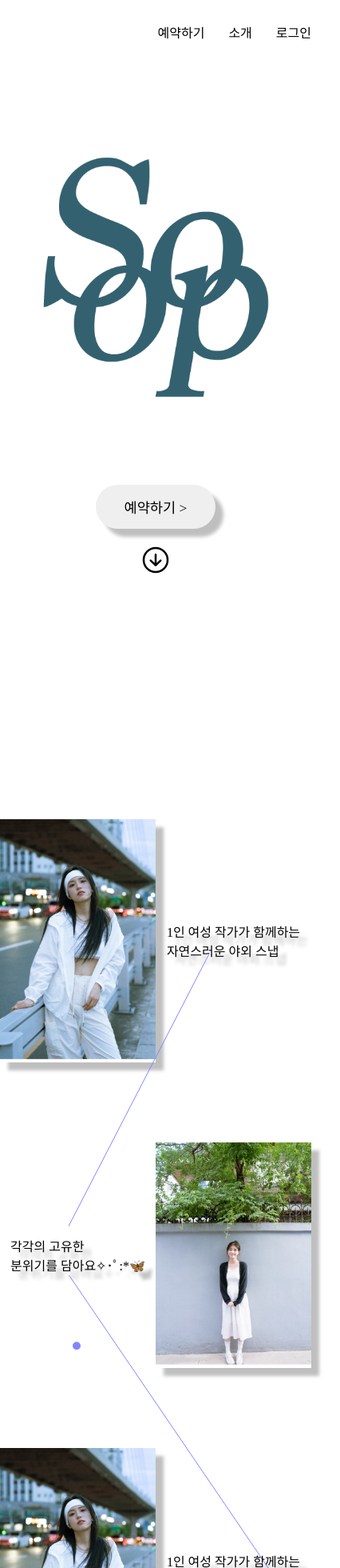
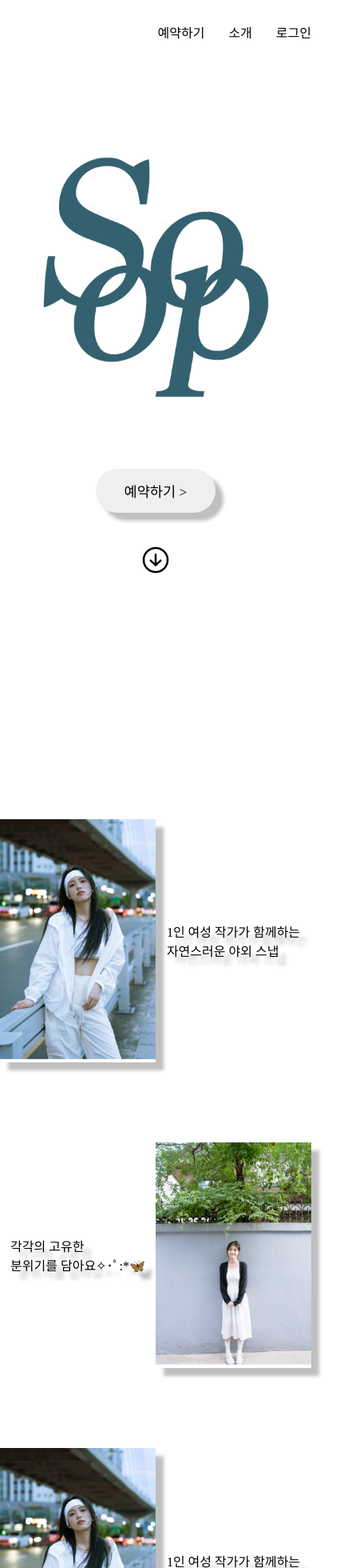
Before and after one commit to yeongipark/soop, a Next.js app: page / in a window 390 px wide. Shown: the top 1960 px of the page at 80% size, 426 px wide, since content can reach past the window. Built offline with nearby package versions, Linux system fonts and the light colour scheme; a web font is replaced by a local one.

Commit message:
FAET : width가 600px 이하가 될 때 대각선 svg 없애기

```diff
--- a/src/components/home/imageComponent.tsx
+++ b/src/components/home/imageComponent.tsx
@@ -3,13 +3,10 @@ import secondImg from "../../../public/사진2.png";
 import { usePathAnimation } from "@/hooks/usePathAnimation";
 import style from "./imageComponent.module.css";
 import ImageText from "./imageText";
-import { useResponsivePath } from "@/hooks/useResponsivePath";
+import { useResponsiveWidth } from "@/hooks/useReposiveWidth";
 export const FirstImageComponent = () => {
   const { lineRef, isCircleVisible } = usePathAnimation();
-
-  // "m344.5.4-335 490", // 기본 path (큰 화면)
-  // 커스텀 훅 사용: 화면 크기에 따른 path 설정
-  const pathD = useResponsivePath();
+  const { isBelow600 } = useResponsiveWidth();
 
   return (
     <div className={style.container}>
@@ -27,8 +24,9 @@ export const FirstImageComponent = () => {
         />
       </div>
       <div className={style.diagonalLine}>
+        {isBelow600 || (
           <svg xmlns="http://www.w3.org/2000/svg" width="340" height="701">
-          <path ref={lineRef} stroke="white" d={pathD} />
+            <path ref={lineRef} stroke="white" d={"m344.5.4-335 490"} />
             <circle
               cx="10"
               cy="491.3"
@@ -37,6 +35,7 @@ export const FirstImageComponent = () => {
               className={`${style.circle} ${isCircleVisible ? style.show : ""}`}
             />
           </svg>
+        )}
       </div>
     </div>
   );
@@ -44,13 +43,7 @@ export const FirstImageComponent = () => {
 
 export const SecondImageComponent = () => {
   const { lineRef, isCircleVisible } = usePathAnimation();
-
-  // 커스텀 훅 사용: 화면 크기에 따른 path 설정
-  // const pathD = useResponsivePath(
-  //   "M0.410436 10 L328.41 490.714", // 기본 path (큰 화면)
-  //   "M100 10 L100 490", // 작은 화면 path
-  //   "M200 10 L300 490" // 중간 화면 path
-  // );
+  const { isBelow600 } = useResponsiveWidth();
 
   return (
     <div className={style.container}>
@@ -68,6 +61,7 @@ export const SecondImageComponent = () => {
         />
       </div>
       <div className={style.diagonalLine}>
+        {isBelow600 || (
           <svg xmlns="http://www.w3.org/2000/svg" width="340" height="701">
             <path
               ref={lineRef}
@@ -82,6 +76,7 @@ export const SecondImageComponent = () => {
               className={`${style.circle} ${isCircleVisible ? style.show : ""}`}
             />
           </svg>
+        )}
       </div>
     </div>
   );
@@ -89,7 +84,7 @@ export const SecondImageComponent = () => {
 
 export const ThirdImageComponent = () => {
   const { lineRef, isCircleVisible } = usePathAnimation();
-
+  const { isBelow600 } = useResponsiveWidth();
   return (
     <div className={style.container}>
       <div data-aos="fade-up">
@@ -106,6 +101,7 @@ export const ThirdImageComponent = () => {
         />
       </div>
       <div className={style.diagonalLine}>
+        {isBelow600 || (
           <svg xmlns="http://www.w3.org/2000/svg" width="340" height="701">
             <path ref={lineRef} stroke="white" d="m344.5.4-335 490" />
             <circle
@@ -116,14 +112,13 @@ export const ThirdImageComponent = () => {
               className={`${style.circle} ${isCircleVisible ? style.show : ""}`}
             />
           </svg>
+        )}
       </div>
     </div>
   );
 };
 
 export const FourthImageComponent = () => {
-  const { lineRef, isCircleVisible } = usePathAnimation();
-
   return (
     <div className={style.container}>
       <div data-aos="fade-up">
--- a/src/components/home/logo.module.css
+++ b/src/components/home/logo.module.css
@@ -19,7 +19,7 @@
   display: flex;
   justify-content: center;
   align-items: flex-end;
-  padding-bottom: 5%;
+  padding-bottom: 10%;
 }
 
 .logo button {
--- /dev/null
+++ b/src/hooks/useReposiveWidth.ts
@@ -0,0 +1,19 @@
+import { useEffect, useState } from "react";
+
+export const useResponsiveWidth = () => {
+  const [isBelow600, setIsBelow600] = useState(window.innerWidth < 600);
+
+  useEffect(() => {
+    const handleResize = () => {
+      setIsBelow600(window.innerWidth < 600);
+    };
+
+    window.addEventListener("resize", handleResize);
+
+    return () => {
+      window.removeEventListener("resize", handleResize);
+    };
+  }, []);
+
+  return { isBelow600 };
+};
```
Lines whose indentation alone changed are shown as unchanged.
